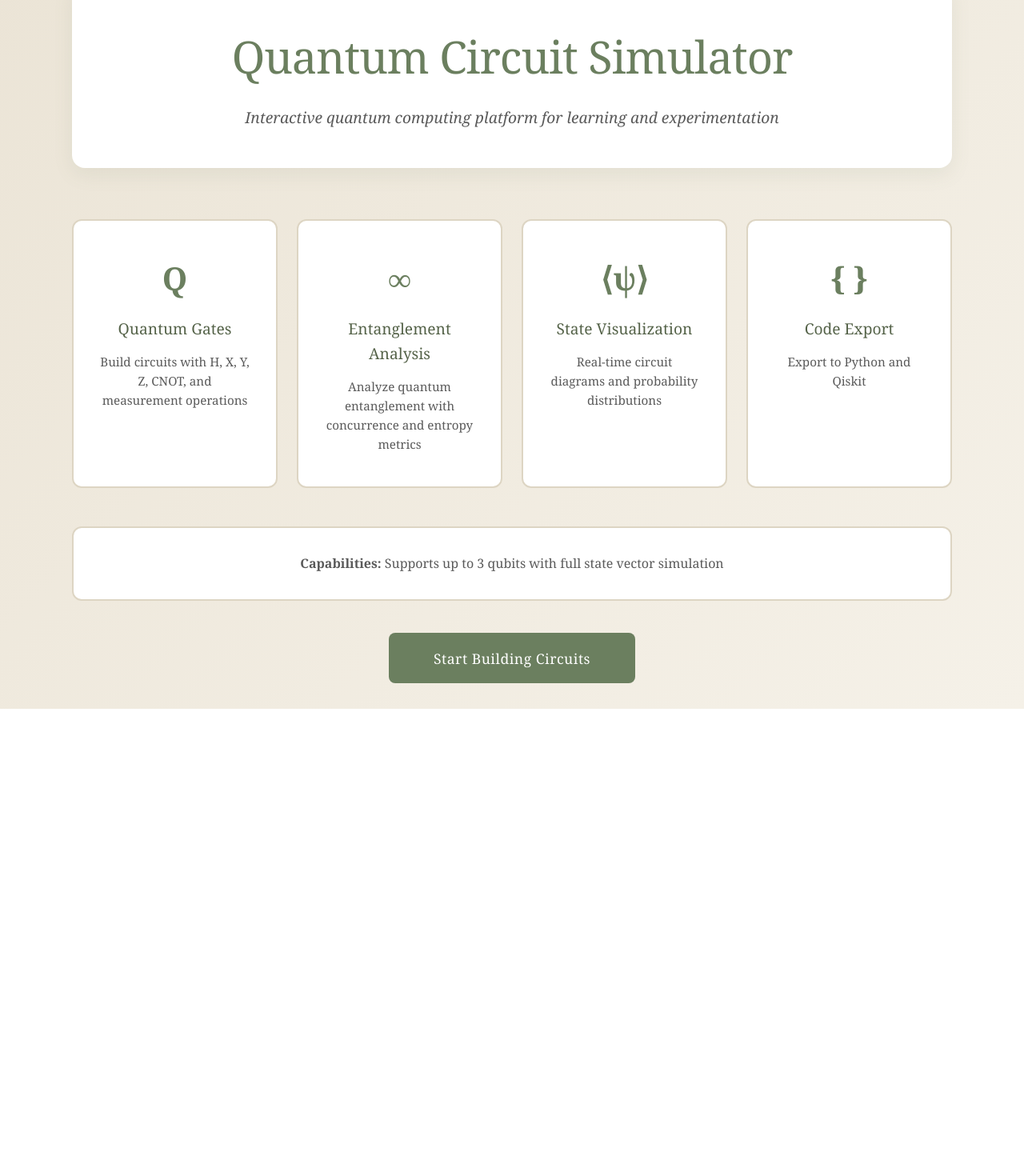
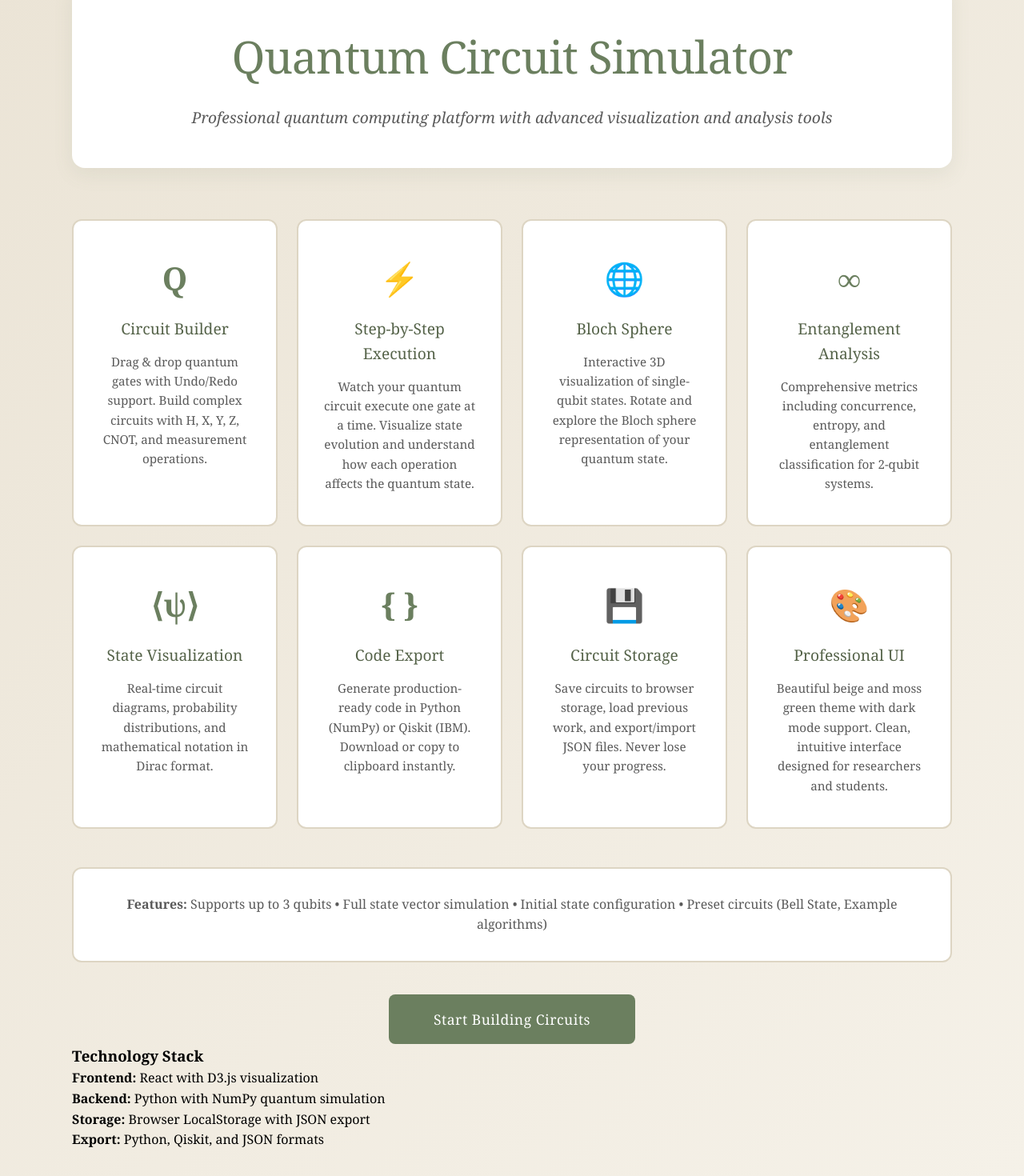
Before and after one commit to ValentinaPertile/quantum-circuit-simulator, a React (Vite) app in the folder frontend/: page / in a window 1280 px wide. Shown: the part 54-1524 px from the top of the page at 80% size. Before the commit the page ends 940 px from the top, so only its background shows below. Built offline with nearby package versions, Linux system fonts and the light colour scheme.

Commit message:
Changes to the landing page

```diff
--- a/frontend/src/App.css
+++ b/frontend/src/App.css
@@ -1423,76 +1423,6 @@
     text-align: center;
 }
 
-/* Timeline */
-.step-timeline {
-    background: var(--white);
-    border: 2px solid var(--beige-300);
-    border-radius: 12px;
-    padding: 2rem;
-}
-
-.timeline-track {
-    display: flex;
-    justify-content: space-between;
-    align-items: center;
-    position: relative;
-}
-
-.timeline-track::before {
-    content: '';
-    position: absolute;
-    top: 50%;
-    left: 0;
-    right: 0;
-    height: 3px;
-    background: var(--beige-300);
-    transform: translateY(-50%);
-}
-
-.timeline-point {
-    position: relative;
-    z-index: 1;
-    cursor: pointer;
-    display: flex;
-    flex-direction: column;
-    align-items: center;
-    gap: 0.5rem;
-}
-
-.timeline-dot {
-    width: 20px;
-    height: 20px;
-    border-radius: 50%;
-    background: var(--beige-300);
-    border: 3px solid var(--white);
-    transition: all 0.3s;
-}
-
-.timeline-point:hover .timeline-dot {
-    transform: scale(1.3);
-}
-
-.timeline-point.active .timeline-dot {
-    background: var(--moss-green);
-    transform: scale(1.5);
-}
-
-.timeline-point.completed .timeline-dot {
-    background: var(--moss-green-light);
-}
-
-.timeline-label {
-    font-size: 0.75rem;
-    color: var(--text-muted);
-    font-weight: 600;
-    white-space: nowrap;
-}
-
-.timeline-point.active .timeline-label {
-    color: var(--moss-green-dark);
-    font-size: 0.85rem;
-}
-
 /* Loading and error states */
 .loading-state,
 .error-state {
--- a/frontend/src/components/LandingPage.jsx
+++ b/frontend/src/components/LandingPage.jsx
@@ -7,40 +7,78 @@ function LandingPage({ onStart }) {
         <div className="landing-hero">
           <h1 className="landing-title">Quantum Circuit Simulator</h1>
           <p className="landing-subtitle">
-            Interactive quantum computing platform for learning and experimentation
+            Professional quantum computing platform with advanced visualization and analysis tools
           </p>
         </div>
 
         <div className="landing-features">
           <FeatureCard
             icon="Q"
-            title="Quantum Gates"
-            description="Build circuits with H, X, Y, Z, CNOT, and measurement operations"
+            title="Circuit Builder"
+            description="Drag & drop quantum gates with Undo/Redo support. Build complex circuits with H, X, Y, Z, CNOT, and measurement operations."
+          />
+          <FeatureCard
+            icon="⚡"
+            title="Step-by-Step Execution"
+            description="Watch your quantum circuit execute one gate at a time. Visualize state evolution and understand how each operation affects the quantum state."
+          />
+          <FeatureCard
+            icon="🌐"
+            title="Bloch Sphere"
+            description="Interactive 3D visualization of single-qubit states. Rotate and explore the Bloch sphere representation of your quantum state."
           />
           <FeatureCard
             icon="∞"
             title="Entanglement Analysis"
-            description="Analyze quantum entanglement with concurrence and entropy metrics"
+            description="Comprehensive metrics including concurrence, entropy, and entanglement classification for 2-qubit systems."
           />
           <FeatureCard
             icon="⟨ψ⟩"
             title="State Visualization"
-            description="Real-time circuit diagrams and probability distributions"
+            description="Real-time circuit diagrams, probability distributions, and mathematical notation in Dirac format."
           />
           <FeatureCard
             icon="{ }"
             title="Code Export"
-            description="Export to Python and Qiskit"
+            description="Generate production-ready code in Python (NumPy) or Qiskit (IBM). Download or copy to clipboard instantly."
+          />
+          <FeatureCard
+            icon="💾"
+            title="Circuit Storage"
+            description="Save circuits to browser storage, load previous work, and export/import JSON files. Never lose your progress."
+          />
+          <FeatureCard
+            icon="🎨"
+            title="Professional UI"
+            description="Beautiful beige and moss green theme with dark mode support. Clean, intuitive interface designed for researchers and students."
           />
         </div>
 
         <div className="landing-info">
-          <p><strong>Capabilities:</strong> Supports up to 3 qubits with full state vector simulation</p>
+          <p><strong>Features:</strong> Supports up to 3 qubits • Full state vector simulation • Initial state configuration • Preset circuits (Bell State, Example algorithms)</p>
         </div>
 
         <button className="btn-start" onClick={onStart}>
           Start Building Circuits
         </button>
+
+        <div className="landing-tech-stack">
+          <h3>Technology Stack</h3>
+          <div className="tech-stack-grid">
+            <div className="tech-item">
+              <strong>Frontend:</strong> React with D3.js visualization
+            </div>
+            <div className="tech-item">
+              <strong>Backend:</strong> Python with NumPy quantum simulation
+            </div>
+            <div className="tech-item">
+              <strong>Storage:</strong> Browser LocalStorage with JSON export
+            </div>
+            <div className="tech-item">
+              <strong>Export:</strong> Python, Qiskit, and JSON formats
+            </div>
+          </div>
+        </div>
       </div>
     </div>
   )
--- a/frontend/src/components/StepByStep.jsx
+++ b/frontend/src/components/StepByStep.jsx
@@ -16,6 +16,7 @@ function StepByStep({ operations, numQubits, initialState }) {
     if (operations.length === 0) {
       setStepResults([])
       setCurrentStep(0)
+      setLoading(false)
       return
     }
 
@@ -60,6 +61,8 @@ function StepByStep({ operations, numQubits, initialState }) {
 
   const nextStep = () => goToStep(currentStep + 1)
   const prevStep = () => goToStep(currentStep - 1)
+  const goToFirst = () => goToStep(0)
+  const goToLast = () => goToStep(stepResults.length - 1)
 
   if (operations.length === 0) {
     return (
@@ -98,11 +101,40 @@ function StepByStep({ operations, numQubits, initialState }) {
     )
   }
 
+  if (stepResults.length === 0) {
+    return (
+      <div className="step-by-step-container">
+        <div className="empty-state">
+          <h3>Loading...</h3>
+        </div>
+      </div>
+    )
+  }
+
   const currentStepData = stepResults[currentStep]
+
+  if (!currentStepData) {
+    return (
+      <div className="step-by-step-container">
+        <div className="error-state">
+          <h3>Error</h3>
+          <p>Step data not found</p>
+        </div>
+      </div>
+    )
+  }
 
   return (
     <div className="step-by-step-container">
       <div className="step-controls">
+        <button
+          className="btn btn-secondary"
+          onClick={goToFirst}
+          disabled={currentStep === 0}
+        >
+          First
+        </button>
+
         <button
           className="btn btn-secondary"
           onClick={prevStep}
@@ -124,11 +156,11 @@ function StepByStep({ operations, numQubits, initialState }) {
         </button>
 
         <button
-          className="btn btn-primary"
-          onClick={() => goToStep(0)}
-          style={{ marginLeft: '1rem' }}
+          className="btn btn-secondary"
+          onClick={goToLast}
+          disabled={currentStep === stepResults.length - 1}
         >
-          Reset
+          Last
         </button>
       </div>
 
@@ -164,7 +196,7 @@ function StepByStep({ operations, numQubits, initialState }) {
         <div className="step-right">
           <div className="card">
             <h2 className="card-title">Quantum State</h2>
-            {currentStepData.result.success && (
+            {currentStepData.result && currentStepData.result.success && (
               <div>
                 {Object.entries(currentStepData.result.amplitudes).map(([state, amp]) => (
                   <AmplitudeBar key={state} state={state} probability={amp.probability} />
@@ -175,28 +207,10 @@ function StepByStep({ operations, numQubits, initialState }) {
 
           <div className="card">
             <h2 className="card-title">State Vector Notation</h2>
-            {currentStepData.result.success && (
+            {currentStepData.result && currentStepData.result.success && (
               <StateNotation amplitudes={currentStepData.result.amplitudes} />
             )}
           </div>
-        </div>
-      </div>
-
-      <div className="step-timeline">
-        <div className="timeline-track">
-          {stepResults.map((step, idx) => (
-            <div
-              key={idx}
-              className={`timeline-point ${idx === currentStep ? 'active' : ''} ${idx < currentStep ? 'completed' : ''}`}
-              onClick={() => goToStep(idx)}
-              title={step.operation ? `Step ${idx}: ${step.operation.gate.toUpperCase()}` : 'Initial state'}
-            >
-              <div className="timeline-dot"></div>
-              <div className="timeline-label">
-                {step.operation ? step.operation.gate.toUpperCase() : 'Start'}
-              </div>
-            </div>
-          ))}
         </div>
       </div>
     </div>
@@ -226,7 +240,7 @@ function AmplitudeBar({ state, probability }) {
   return (
     <div className="amplitude-item">
       <div className="amplitude-header">
-        <span className="amplitude-state">|{state}</span>
+        <span className="amplitude-state">|{state}⟩</span>
         <span className="amplitude-probability">{percentage}%</span>
       </div>
       <div className="amplitude-bar-container">
@@ -246,17 +260,17 @@ function StateNotation({ amplitudes }) {
     })
 
   if (terms.length === 0) {
-    return <div className="state-notation">|psi = 0</div>
+    return <div className="state-notation">|ψ⟩ = 0</div>
   }
 
   return (
     <div className="state-notation">
-      <span className="psi">|psi = </span>
+      <span className="psi">|ψ⟩ = </span>
       {terms.map((term, idx) => (
         <span key={idx}>
           {idx > 0 && <span className="operator"> + </span>}
           <span className="coefficient">{term.coef}</span>
-          <span className="ket">|{term.state}</span>
+          <span className="ket">|{term.state}⟩</span>
         </span>
       ))}
     </div>
```
